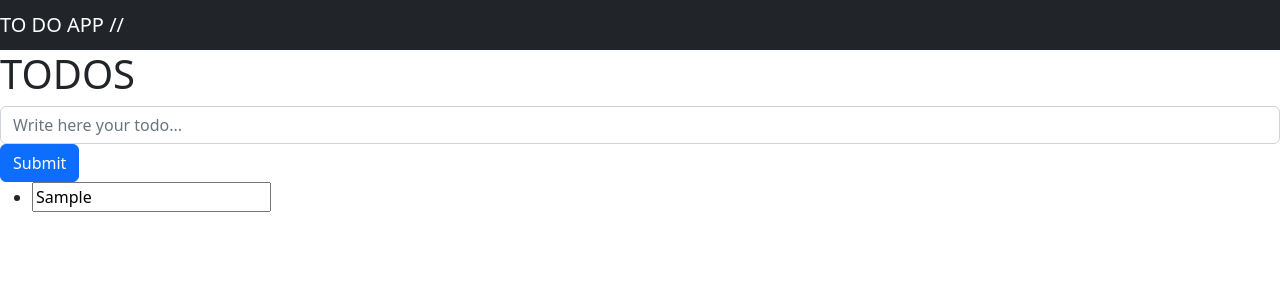
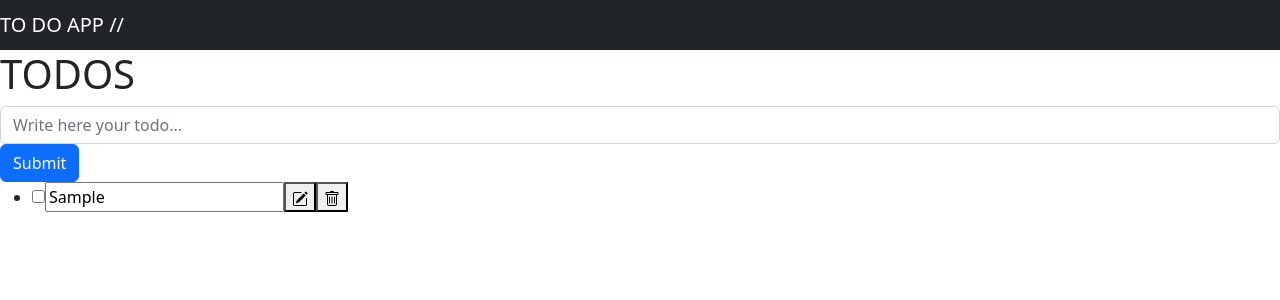
Before and after one commit to rivasbolinga/ToDo-React, a React (Create React App) app: page / in a window 1280 px wide. Both pictures are taken after typing "Sample" into the empty fields and a click on the button "Submit". Shown: the top 300 px of the page. Built offline with nearby package versions, Linux system fonts and the light colour scheme.

Commit message:
Add delete todo function

```diff
--- a/package.json
+++ b/package.json
@@ -7,10 +7,12 @@
     "@testing-library/react": "^13.4.0",
     "@testing-library/user-event": "^13.5.0",
     "bootstrap": "^5.2.3",
+    "bootstrap-icons": "^1.10.3",
     "prop-types": "^15.8.1",
     "react": "^18.2.0",
+    "react-bootstrap-icons": "^1.10.2",
     "react-dom": "^18.2.0",
-    "react-scripts": "5.0.1",
+    "react-scripts": "^5.0.1",
     "uuid": "^9.0.0",
     "web-vitals": "^2.1.4"
   },
--- a/src/components/todos.js
+++ b/src/components/todos.js
@@ -1,35 +1,50 @@
 import React from 'react';
 import PropTypes from 'prop-types';
+import { Trash, PencilSquare } from 'react-bootstrap-icons';
 
 const TodoList = ({ todos, setTodos }) => {
-  // Update the title of the todo object in todo state.
   const handleInputChange = (e, id) => {
     const newTodos = todos.map((todo) => {
-      // Using map to create a new array of todos.
       if (todo.id === id) {
         return { ...todo, title: e.target.value };
-        // is id matches we return a new todo object with same
-        // id and a new title based on the todo object.
       }
       return todo;
     });
     setTodos(newTodos);
   };
+
+  const handleDelete = (id) => {
+    const newTodos = todos.filter((todo) => todo.id !== id);
+    setTodos(newTodos);
+  };
+
   return (
     <ul>
       {todos.map((todo) => (
         <li className="todo-list" key={todo.id}>
+          <input className="checkbox" type="checkbox" />
           <input
             type="text"
             value={todo.title}
             onChange={(e) => handleInputChange(e, todo.id)}
+            readOnly
           />
+          <button
+            type="button"
+            className="button-edit"
+            onClick={() => handleDelete(todo.id)}
+          >
+            <PencilSquare />
+          </button>
+          <button type="button" className="button-delete">
+            <Trash onClick={() => handleDelete(todo.id)} />
+          </button>
         </li>
       ))}
     </ul>
-
   );
 };
+
 TodoList.propTypes = {
   todos: PropTypes.arrayOf.isRequired,
   setTodos: PropTypes.func.isRequired,
```
Also changed, not shown: 1 other file (tests, documents, lock files or other folders).
